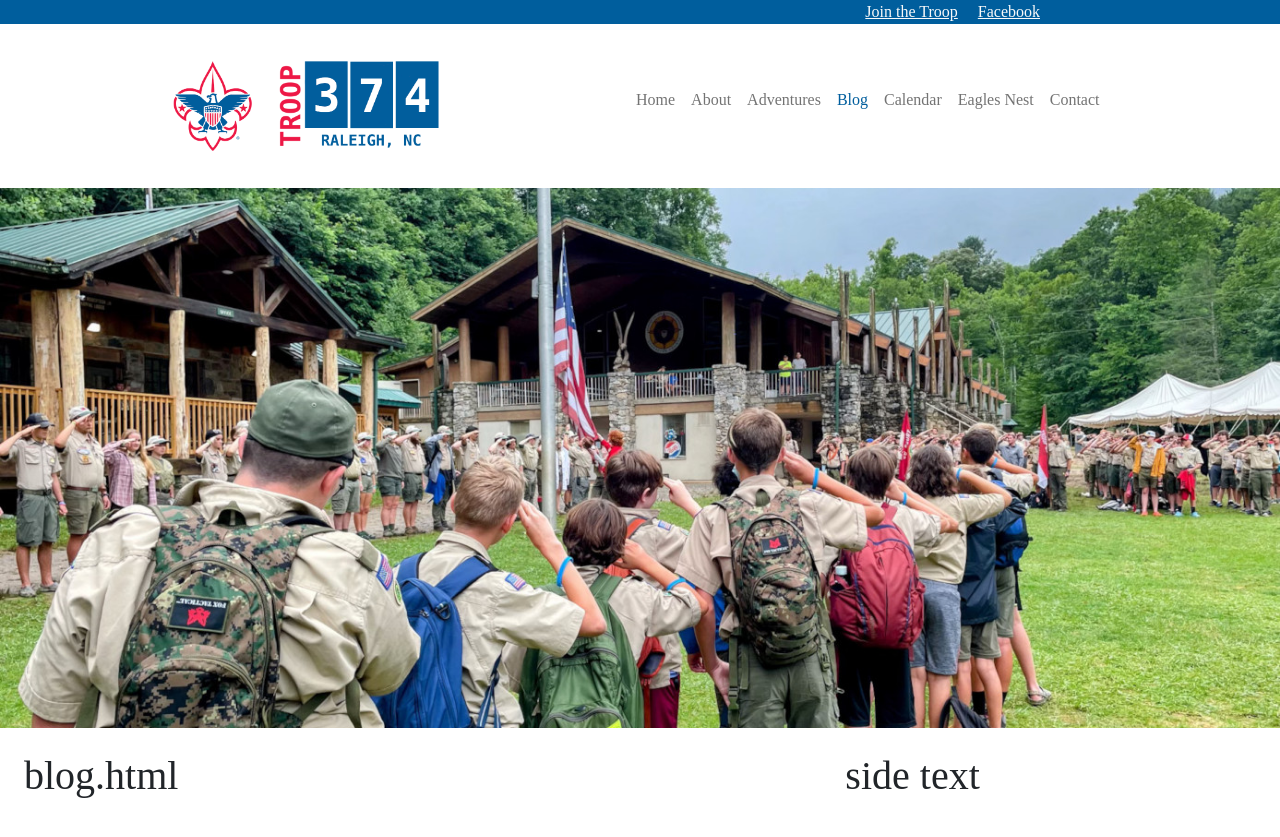
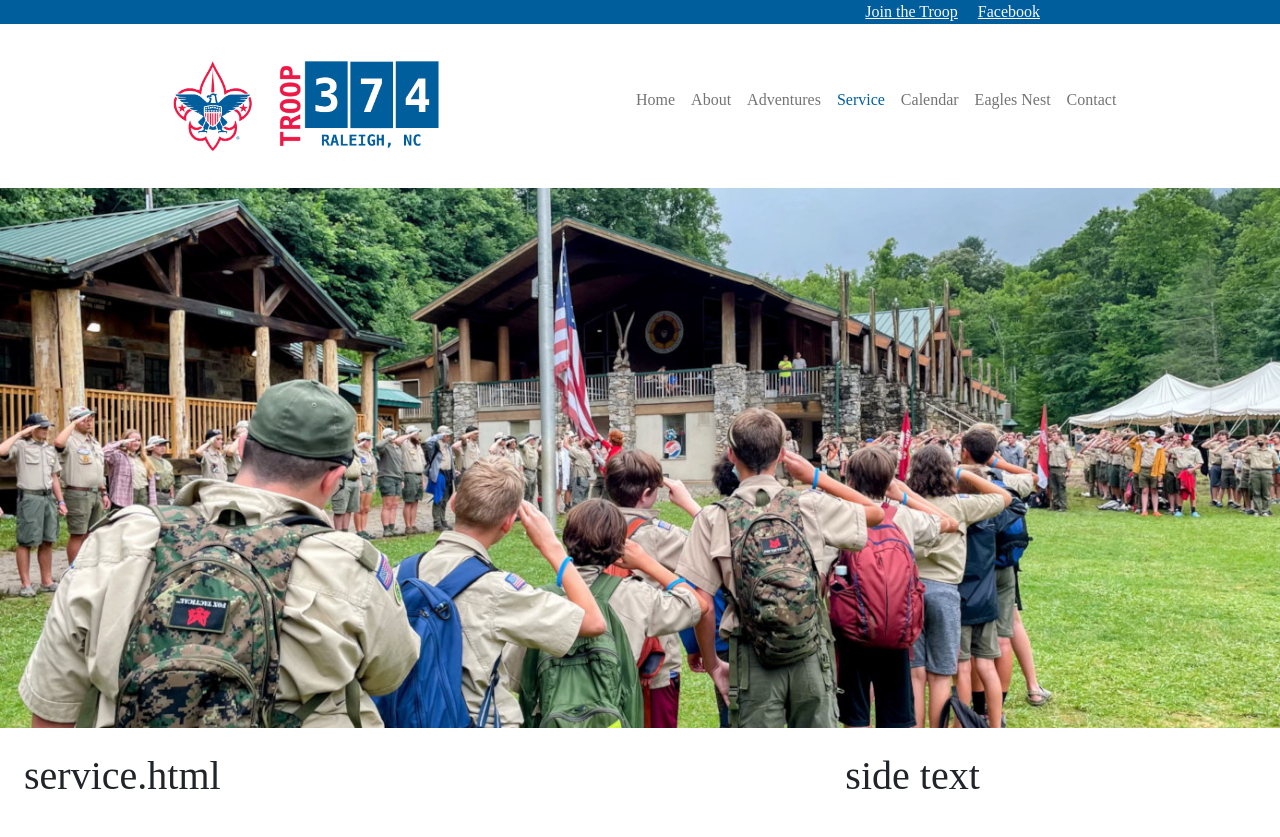
Before and after one commit to troop374/toop374.github.io, a Jekyll site: the page built from service.html, in a window 1280 px wide. Shown: the top 837 px of the page. Built offline with Jekyll 4.4.1, drawn with Linux system fonts in a browser that asks for light colours; some web fonts are replaced.

Commit message:
rename blog page to service

```diff
--- a/_data/nav_bar.yml
+++ b/_data/nav_bar.yml
@@ -4,8 +4,8 @@
   link: about.html
 - name: Adventures
   link: adventures.html
-- name: Blog
-  link: blog.html
+- name: Service
+  link: service.html
 - name: Calendar
   link: https://calendar.google.com/calendar/embed?src=v0t81g7gn55aeeuibfglm0ebmvu6cij7%40import.calendar.google.com&ctz=America%2FNew_York&mode=AGENDA
 - name: Eagles Nest
--- a/blog.html
+++ b/service.html
@@ -1,12 +1,12 @@
 ---
 layout: default
-title: Blog
+title: Service
 masthead: ./assets/img/home.jpg
 masthead_class: mast-head
 ---
 
 <div id="main-text" class="col-sm-8">
-    <h1>blog.html</h1>
+    <h1>service.html</h1>
 </div>
 <div id="side-text" class="col-sm-4">
     <h1>side text</h1>
```
